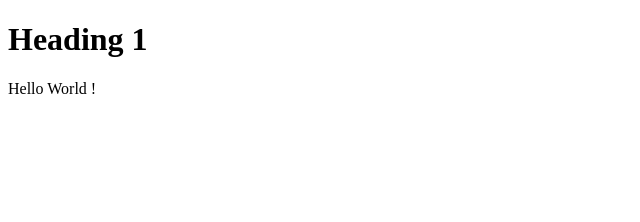
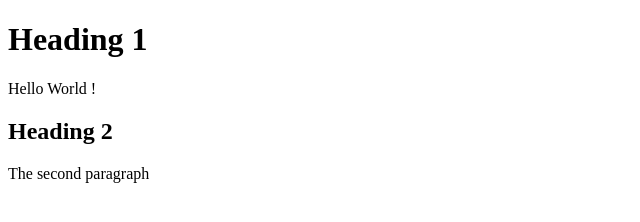
Before and after one commit to MissADNCode/Assignment, a plain HTML site: page index.html in a window 1280 px wide. Shown: the whole page, without its empty margins (0-640 px from the left). Drawn offline with Linux system fonts and the light colour scheme.

Commit message:
Second Commit

```diff
--- a/index.html
+++ b/index.html
@@ -11,6 +11,8 @@
 <body>
     <h1>Heading 1</h1>
     <p>Hello World !</p>
+    <h2>Heading 2</h2>
+    <p>The second paragraph</p>
 </body>
 
 </html>
```
